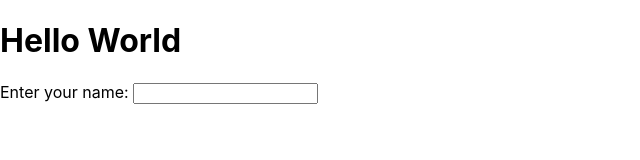
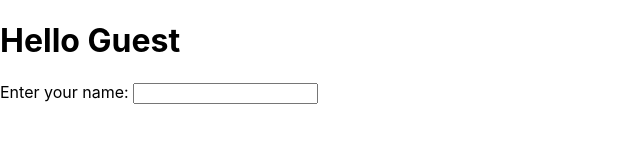
Before and after one commit to copolat/Greeting-App, a React (Create React App) app: page / in a window 1280 px wide. Shown: the top 160 px of the page, without its empty margins (0-640 px from the left). Built offline with nearby package versions, Linux system fonts and the light colour scheme.

Commit message:
Add constructor with this.state object

```diff
--- a/src/App.js
+++ b/src/App.js
@@ -1,10 +1,16 @@
 import React from 'react'
 
 class App extends React.Component {
+  constructor(props){
+    super(props);
+    this.state = {
+      userName: 'Guest'
+    }
+  }
   render() {
     return (
       <div>
-        <h1>Hello World</h1>
+        <h1>Hello {this.state.userName}</h1>
         <label htmlFor="user_name">Enter your name: </label>
         <input id="user_name" type="text"/>
         </div>
```
Also changed, not shown: 1 other file (tests, documents, lock files or other folders).
